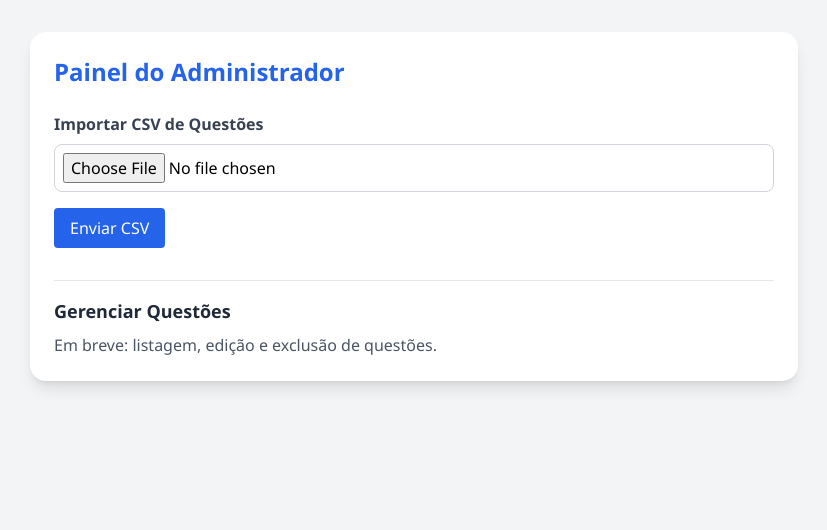
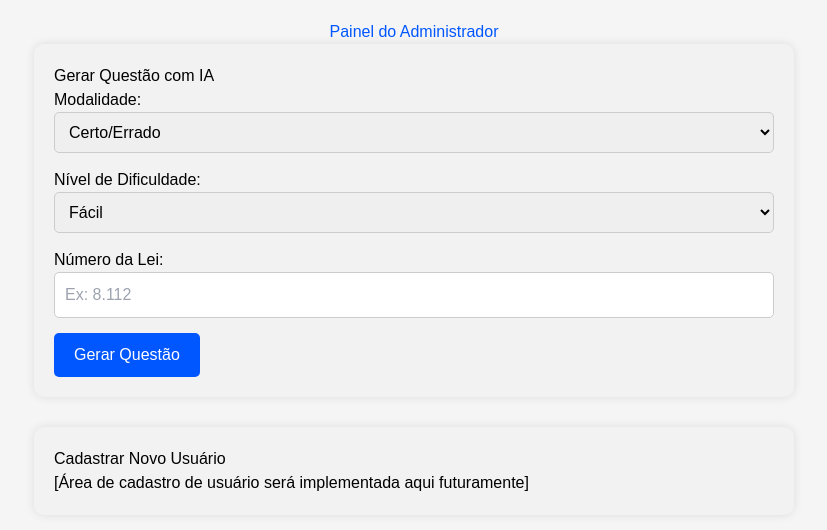
Before and after one commit to pgeovanny/divi, a Next.js app in the folder frontend/: page /admin in a window 1280 px wide. Shown: the top 530 px of the page, without its empty margins (226-1053 px from the left). Built offline with nearby package versions, Linux system fonts and the light colour scheme.

Commit message:
Update admin.js

```diff
--- a/frontend/pages/admin.js
+++ b/frontend/pages/admin.js
@@ -1,46 +1,124 @@
+// frontend/pages/admin.js
+
 import { useState } from 'react';
 
 export default function AdminPage() {
-  const [csvFile, setCsvFile] = useState(null);
+  const [modalidade, setModalidade] = useState('Certo/Errado');
+  const [nivel, setNivel] = useState('Fácil');
+  const [lei, setLei] = useState('');
+  const [questaoGerada, setQuestaoGerada] = useState('');
+  const [usuarios, setUsuarios] = useState([]);
 
-  const handleCsvChange = (e) => {
-    setCsvFile(e.target.files[0]);
+  const gerarQuestao = () => {
+    // Aqui futuramente será chamada a API do GPT
+    const comando = `Crie uma questão ${modalidade}, nível ${nivel}, com base na Lei ${lei}.`;
+    setQuestaoGerada(`🔧 GPT gerará: ${comando}`);
   };
 
-  const handleCsvUpload = (e) => {
-    e.preventDefault();
-    if (csvFile) {
-      console.log('Enviando CSV:', csvFile.name);
-      // Aqui será feito o upload para o backend futuramente
-    }
+  const conferir = () => {
+    alert('Questão revisada com sucesso!');
+  };
+
+  const exportar = () => {
+    alert('Questão exportada com sucesso!');
   };
 
   return (
-    <div className="min-h-screen bg-gray-100 p-8">
-      <div className="max-w-3xl mx-auto bg-white rounded-2xl shadow-lg p-6">
-        <h1 className="text-2xl font-bold text-blue-600 mb-6">Painel do Administrador</h1>
+    <div style={styles.container}>
+      <h1 style={styles.titulo}>Painel do Administrador</h1>
 
-        <form onSubmit={handleCsvUpload} className="mb-8">
-          <label className="block mb-2 font-semibold text-gray-700">Importar CSV de Questões</label>
-          <input
-            type="file"
-            accept=".csv"
-            onChange={handleCsvChange}
-            className="mb-4 block w-full border border-gray-300 p-2 rounded-lg"
-          />
-          <button
-            type="submit"
-            className="bg-blue-600 text-white px-4 py-2 rounded hover:bg-blue-700"
-          >
-            Enviar CSV
-          </button>
-        </form>
+      <div style={styles.box}>
+        <h2>Gerar Questão com IA</h2>
+        <label>Modalidade:</label>
+        <select value={modalidade} onChange={e => setModalidade(e.target.value)} style={styles.input}>
+          <option>Certo/Errado</option>
+          <option>Múltipla Escolha</option>
+        </select>
 
-        <div className="border-t pt-4">
-          <h2 className="text-lg font-semibold text-gray-800 mb-2">Gerenciar Questões</h2>
-          <p className="text-gray-600">Em breve: listagem, edição e exclusão de questões.</p>
-        </div>
+        <label>Nível de Dificuldade:</label>
+        <select value={nivel} onChange={e => setNivel(e.target.value)} style={styles.input}>
+          <option>Fácil</option>
+          <option>Médio</option>
+          <option>Difícil</option>
+        </select>
+
+        <label>Número da Lei:</label>
+        <input
+          type="text"
+          value={lei}
+          onChange={e => setLei(e.target.value)}
+          placeholder="Ex: 8.112"
+          style={styles.input}
+        />
+
+        <button onClick={gerarQuestao} style={styles.btn}>Gerar Questão</button>
+
+        {questaoGerada && (
+          <div style={styles.card}>
+            <p>{questaoGerada}</p>
+            <button onClick={conferir} style={styles.btnSec}>Conferir</button>
+            <button onClick={exportar} style={styles.btnSec}>Exportar</button>
+          </div>
+        )}
+      </div>
+
+      <div style={styles.box}>
+        <h2>Cadastrar Novo Usuário</h2>
+        <p>[Área de cadastro de usuário será implementada aqui futuramente]</p>
       </div>
     </div>
   );
 }
+
+const styles = {
+  container: {
+    maxWidth: 800,
+    margin: '0 auto',
+    padding: 20,
+    fontFamily: 'Arial',
+  },
+  titulo: {
+    textAlign: 'center',
+    color: '#0057FF',
+  },
+  box: {
+    background: '#f2f2f2',
+    borderRadius: 10,
+    padding: 20,
+    marginBottom: 30,
+    boxShadow: '0 0 10px rgba(0,0,0,0.1)',
+  },
+  input: {
+    width: '100%',
+    padding: 10,
+    marginBottom: 15,
+    borderRadius: 5,
+    border: '1px solid #ccc',
+  },
+  btn: {
+    background: '#0057FF',
+    color: 'white',
+    padding: '10px 20px',
+    border: 'none',
+    borderRadius: 5,
+    cursor: 'pointer',
+    marginRight: 10,
+  },
+  btnSec: {
+    background: '#ccc',
+    color: '#000',
+    padding: '8px 16px',
+    border: 'none',
+    borderRadius: 5,
+    cursor: 'pointer',
+    marginRight: 10,
+    marginTop: 10,
+  },
+  card: {
+    background: '#fff',
+    padding: 15,
+    border: '1px solid #ccc',
+    borderRadius: 8,
+    marginTop: 20,
+  },
+};
```
